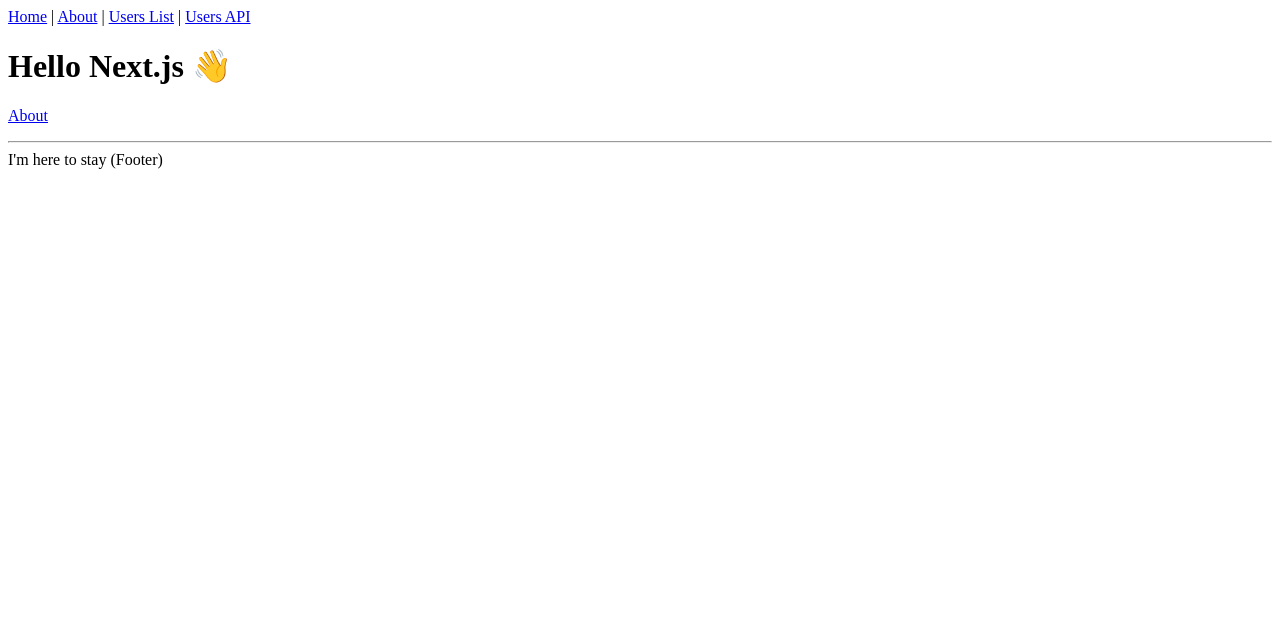
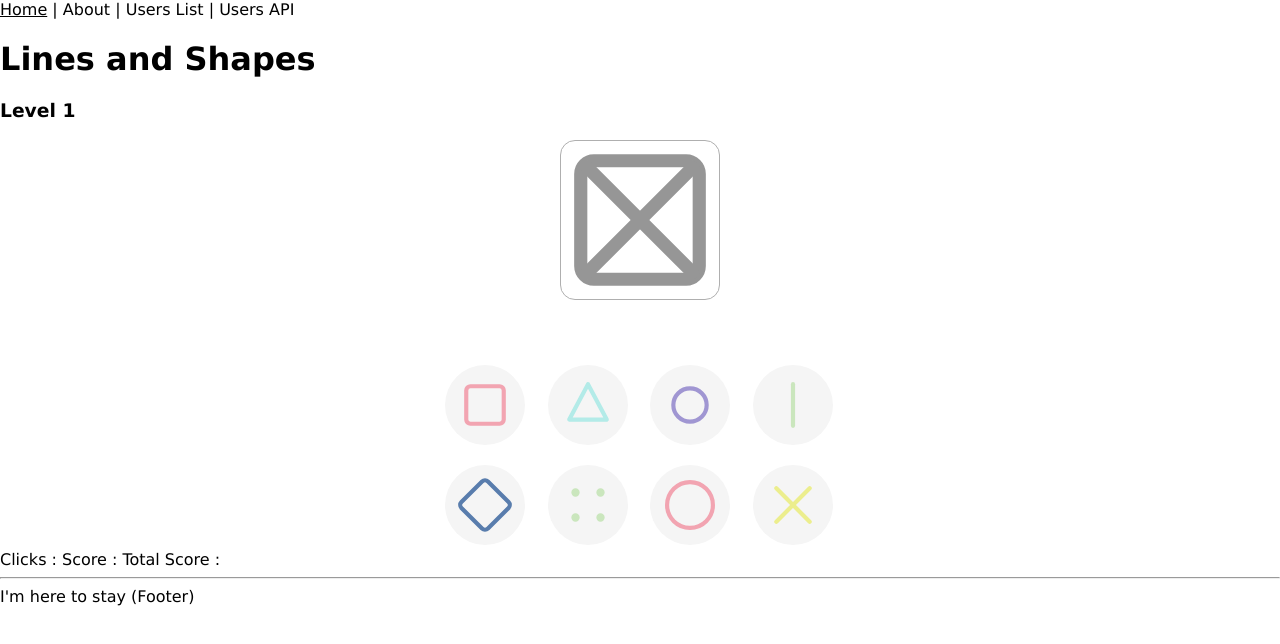
Before and after one commit to vinschzen/Lines-and-Shapes, a Next.js app: page / in a window 1280 px wide. Shown: the top 644 px of the page. Built offline with nearby package versions, Linux system fonts and the light colour scheme.

Commit message:
first commit

```diff
--- /dev/null
+++ b/components/CircularButton.tsx
@@ -0,0 +1,17 @@
+import React from 'react';
+
+interface CircularButtonProps {
+  symbol: React.ReactNode;
+  onButtonClick: () => void;
+}
+
+const CircularButton: React.FC<CircularButtonProps> = ({ symbol, onButtonClick }) => {
+  return (
+    <div className="circular-button" onClick={ onButtonClick }>
+      {symbol}
+    </div>
+  );
+};
+
+
+export default CircularButton;
--- /dev/null
+++ b/components/GuessesContainer.tsx
@@ -0,0 +1,13 @@
+import React from 'react';
+
+interface GuessesContainerProps {
+    shape: React.ReactNode;
+}
+
+const ShapeCanvas: React.FC<GuessesContainerProps> = ({ shape }) => (
+  <div className="guess">
+    {shape}
+  </div>
+);
+
+export default ShapeCanvas;
--- /dev/null
+++ b/components/ShapeCanvas.tsx
@@ -0,0 +1,13 @@
+import React from 'react';
+
+interface ShapeCanvasProps {
+    shape: React.ReactNode;
+}
+
+const ShapeCanvas: React.FC<ShapeCanvasProps> = ({ shape }) => (
+  <div className="shape-canvas">
+    {shape}
+  </div>
+);
+
+export default ShapeCanvas;
--- /dev/null
+++ b/pages/_app.tsx
@@ -0,0 +1,7 @@
+import '../styles/global.css';
+
+function MyApp({ Component, pageProps }) {
+  return <Component {...pageProps} />;
+}
+
+export default MyApp;
--- a/pages/index.tsx
+++ b/pages/index.tsx
@@ -1,13 +1,192 @@
 import Link from "next/link";
+import React, { useEffect, useState } from 'react';
 import Layout from "../components/Layout";
+import ReactDOM from 'react-dom';
 
-const IndexPage = () => (
-  <Layout title="Home | Next.js + TypeScript Example">
-    <h1>Hello Next.js 👋</h1>
-    <p>
-      <Link href="/about">About</Link>
-    </p>
-  </Layout>
-);
+import CircularButton from '../components/CircularButton';
+import GuessesContainer from '../components/GuessesContainer';
+import ShapeCanvas from '../components/ShapeCanvas';
+
+const IndexPage = () => {
+  const [guesses, setGuesses] = useState<React.ReactNode[]>([]);
+  const [symbols, setSymbols] = useState<[React.ReactNode, React.ReactNode]>([null, null]);
+  const [isTimeoutActive, setIsTimeoutActive] = useState(false);
+  const [level, setLevel] = useState(1);
+
+  const symbolsArray = [
+    (
+      <svg name="square" key={0} xmlns="http://www.w3.org/2000/svg" viewBox="0 0 24 24" fill="none" stroke="rgb(242, 164, 177)" strokeWidth="2" strokeLinecap="round" strokeLinejoin="round">
+        <rect x="3" y="3" width="18" height="18" rx="2" ry="2"></rect>
+      </svg>
+    ),
+    (
+      <svg name="triangle" key={1} xmlns="http://www.w3.org/2000/svg" viewBox="0 0 24 24" fill="none" stroke="rgb(179, 235, 232)" strokeWidth="2" strokeLinecap="round" strokeLinejoin="round">
+        <polygon points="12 2 21 19 3 19"/>
+      </svg>
+    ),
+    (
+      <svg name="small-circle" key={2} xmlns="http://www.w3.org/2000/svg" viewBox="0 0 24 24" fill="none" stroke="rgb(160, 150, 210)" strokeWidth="2" strokeLinecap="round" strokeLinejoin="round">
+        <circle cx="12" cy="12" r="8"></circle>
+      </svg>
+    ),
+    (
+      <svg name="vertical-line" key={3} xmlns="http://www.w3.org/2000/svg" viewBox="0 0 24 24" fill="none" stroke="rgb(202, 230, 189)" strokeWidth="2" strokeLinecap="round" strokeLinejoin="round">
+        <line x1="12" y1="2" x2="12" y2="22"></line>
+      </svg>
+    ),
+    (
+      <svg name="diamond" key={4} xmlns="http://www.w3.org/2000/svg" viewBox="0 0 24 24" fill="none" stroke="rgb(89, 125, 173)" strokeWidth="2" strokeLinecap="round" strokeLinejoin="round" transform="rotate(45 0 0)">
+        <rect x="3" y="3" width="18" height="18" rx="2" ry="2"></rect>
+      </svg>
+    ),
+    (
+      <svg name="four-dots" key={5} xmlns="http://www.w3.org/2000/svg" viewBox="0 0 24 24" fill="none" stroke="rgb(202, 230, 189)" strokeWidth="2" strokeLinecap="round" strokeLinejoin="round">
+        <circle cx="6" cy="6" r="1"></circle>
+        <circle cx="18" cy="6" r="1"></circle>
+        <circle cx="6" cy="18" r="1"></circle>
+        <circle cx="18" cy="18" r="1"></circle>
+      </svg>
+    ),
+    (
+      <svg name="big-circle" key={6} xmlns="http://www.w3.org/2000/svg" viewBox="0 0 24 24" fill="none" stroke="rgb(242, 164, 177)" strokeWidth="2" strokeLinecap="round" strokeLinejoin="round">
+        <circle cx="12" cy="12" r="11"></circle>
+      </svg>
+    ),
+    (
+      <svg name="x" key={7} xmlns="http://www.w3.org/2000/svg" viewBox="0 0 24 24" fill="none" stroke="rgb(236, 238, 141)" strokeWidth="2" strokeLinecap="round" strokeLinejoin="round">
+        <line x1="20" y1="4" x2="4" y2="20"></line>
+        <line x1="4" y1="4" x2="20" y2="20"></line>
+      </svg>
+    ),
+  ];
+
+  const handleButtonClick = (index: number) => {
+    const param = symbolsArray[index];
+
+    if (guesses.length < 2) {
+      setGuesses((prevGuesses) => [...prevGuesses, param]);
+    }
+  };
+
+  useEffect(() => {
+    const isEqual = areArraysEqual(guesses, symbols);
+    if (isEqual)
+    {
+
+      const audio = new Audio('/assets/sfx/correct.mp3');
+      audio.play();
+
+      const timeoutId = setTimeout(() => {
+        setIsTimeoutActive(false);
+
+        const getRandomInt = () => Math.floor(Math.random() * 8);
+
+        const firstRandomInt = getRandomInt();
+        let secondRandomInt;
+
+        do {
+          secondRandomInt = getRandomInt();
+        } while (secondRandomInt === firstRandomInt);
+
+        const firstSymbol = React.cloneElement(symbolsArray[firstRandomInt], { stroke: "rgb(150, 150, 150)" });
+        const secondSymbol = React.cloneElement(symbolsArray[secondRandomInt], { stroke: "rgb(150, 150, 150)" });
+
+        setSymbols([firstSymbol, secondSymbol]);
+        setGuesses([]);
+        setLevel(prevLevel => prevLevel + 1);
+
+      }, 1500);
+
+      setIsTimeoutActive(true);
+
+      // clearTimeout(timeoutId);
+
+
+    }
+  }, [guesses, symbols]);
+
+  const handleGuessClick = (index: number) => {
+    if (!isTimeoutActive) {
+      setGuesses((prevGuesses) => prevGuesses.filter((_, i) => i !== index));
+    }
+  };
+
+  const getSymbolByIndex = (index: number): React.ReactNode => {
+    return symbolsArray[index];
+  };
+
+  const areArraysEqual = (array1: React.ReactNode[], array2: React.ReactNode[]): boolean => {
+    if (array1.length !== array2.length) {
+      return false;
+    }
+
+    const names1 = array1.map((svg) => (svg as JSX.Element).props.name);
+    const names2 = array2.map((svg) => (svg as JSX.Element).props.name);
+
+    const sortedNames1 = names1.slice().sort();
+    const sortedNames2 = names2.slice().sort();
+
+
+    return sortedNames1.every((name, index) => name === sortedNames2[index]);
+  };
+
+  const randomizeCanvas = (): React.ReactNode => {
+    useEffect(() => {
+      const getRandomInt = () => Math.floor(Math.random() * 8);
+
+      const firstRandomInt = getRandomInt();
+      let secondRandomInt;
+
+      do {
+        secondRandomInt = getRandomInt();
+      } while (secondRandomInt === firstRandomInt);
+
+      const firstSymbol = React.cloneElement(symbolsArray[firstRandomInt], { stroke: "rgb(150, 150, 150)" });
+      const secondSymbol = React.cloneElement(symbolsArray[secondRandomInt], { stroke: "rgb(150, 150, 150)" });
+
+      // console.log(firstRandomInt, secondRandomInt)
+
+      setSymbols([firstSymbol, secondSymbol]);
+      setGuesses([]);
+
+    }, []);
+
+    return (
+      <div className="overlay-container">
+        {symbols}
+        {guesses}
+      </div>
+    );
+  };
+
+  return (
+    <Layout title="Lines and Shapes">
+      <h1>Lines and Shapes</h1>
+
+      <h3>Level {level}</h3>
+
+      <ShapeCanvas shape={randomizeCanvas()} />
+
+      <div className="guesses-grid">
+        {guesses.map((guess, index) => (
+          <div className="guess" key={index} onClick={() => handleGuessClick(index)}>
+            {guess}
+          </div>
+        ))}
+      </div>
+
+      <div className="button-grid">
+        {[...Array(8)].map((_, index) => (
+          <CircularButton key={index} symbol={getSymbolByIndex(index)} onButtonClick={() => handleButtonClick(index) } />
+        ))}
+      </div>
+
+      <span>Clicks : </span>
+      <span>Score : </span>
+      <span>Total Score :</span>
+    </Layout>
+  );
+};
+
 
 export default IndexPage;
--- /dev/null
+++ b/styles/CircularButton.module.css
@@ -0,0 +1,16 @@
+.circular-button {
+    width: 60px;
+    height: 60px;
+    border-radius: 50%;
+    background-color: #3498db;
+    display: flex;
+    align-items: center;
+    justify-content: center;
+    margin: 10px;
+    cursor: pointer;
+    transition: background-color 0.3s ease-in-out;
+}
+
+.circular-button:hover {
+    background-color: #2980b9;
+}
--- /dev/null
+++ b/styles/global.css
@@ -0,0 +1,89 @@
+html,
+body {
+    padding: 0;
+    margin: 0;
+    font-family: 'Lucida Sans', 'Lucida Sans Regular', 'Lucida Grande', 'Lucida Sans Unicode', Geneva, Verdana, sans-serif;
+}
+
+a {
+    color: inherit;
+    text-decoration: none;
+    transition: font-weight 0.3s ease-in-out;
+}
+
+a:hover {
+    font-weight: bold;
+    text-decoration: underline;
+}
+
+* {
+    box-sizing: border-box;
+}
+
+.shape-canvas {
+    border: solid 1px #afafaf;
+    border-radius: 15px;
+    width: 20vh;
+    height: 20vh;
+    margin: 0 auto;
+}
+
+.guesses-grid {
+    display: grid;
+    grid-template-columns: repeat(3, 0fr);
+    gap: 20px;
+    max-width: 200px;
+    padding-top: 30px;
+    padding-bottom: 30px;
+    margin: 0 auto;
+}
+
+.guess {
+    width: 80px;
+    height: 80px;
+    border-radius: 10%;
+    background-color: #ebebeb;
+    display: flex;
+    align-items: center;
+    justify-content: center;
+    margin: 5px;
+    padding: 15px;
+    cursor: pointer;
+    transition: background-color 0.3s ease-in-out;
+}
+
+.button-grid {
+    display: grid;
+    grid-template-columns: repeat(4, 1fr);
+    gap: 10px;
+    max-width: 400px;
+    margin: 0 auto;
+}
+
+.circular-button {
+    width: 80px;
+    height: 80px;
+    border-radius: 50%;
+    background-color: #f5f5f5;
+    display: flex;
+    align-items: center;
+    justify-content: center;
+    margin: 5px;
+    padding: 15px;
+    cursor: pointer;
+    transition: background-color 0.3s ease-in-out;
+  }
+
+.circular-button:hover {
+    background-color: #bbbbbb;
+}
+
+.overlay-container {
+    position: relative;
+  }
+
+.overlay-container svg{
+    position: absolute;
+    top: 0;
+    left: 0;
+}
```
Also changed, not shown: tsconfig.json (+15 -4 lines), 1 other file (tests, documents, lock files or other folders).
